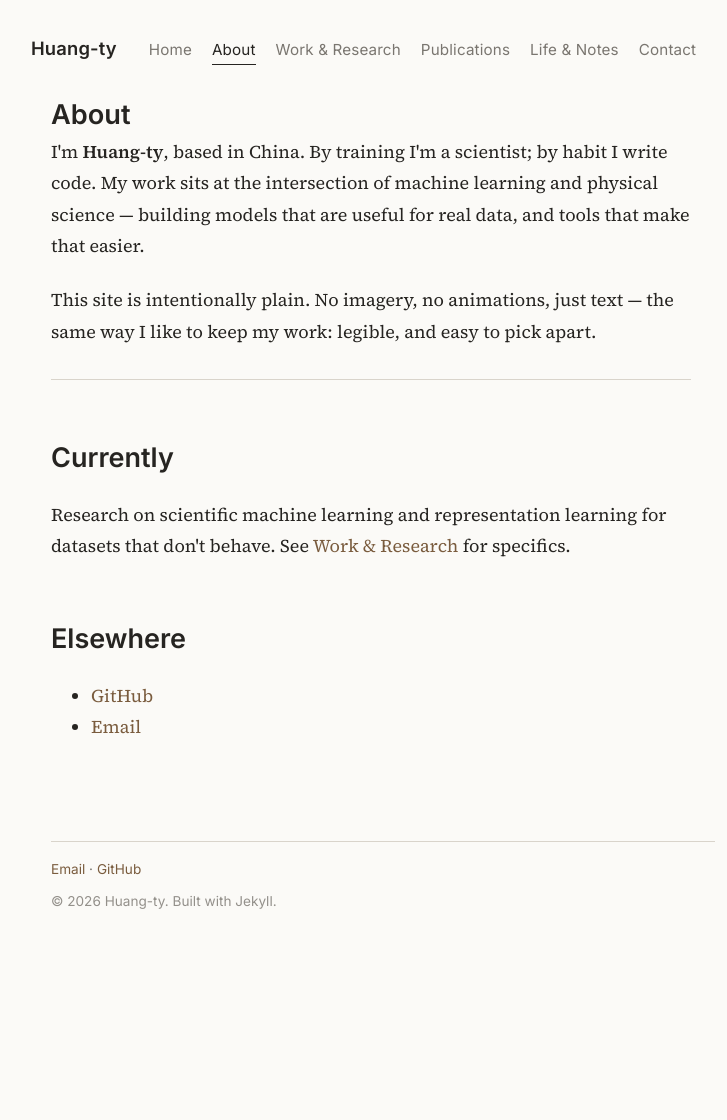
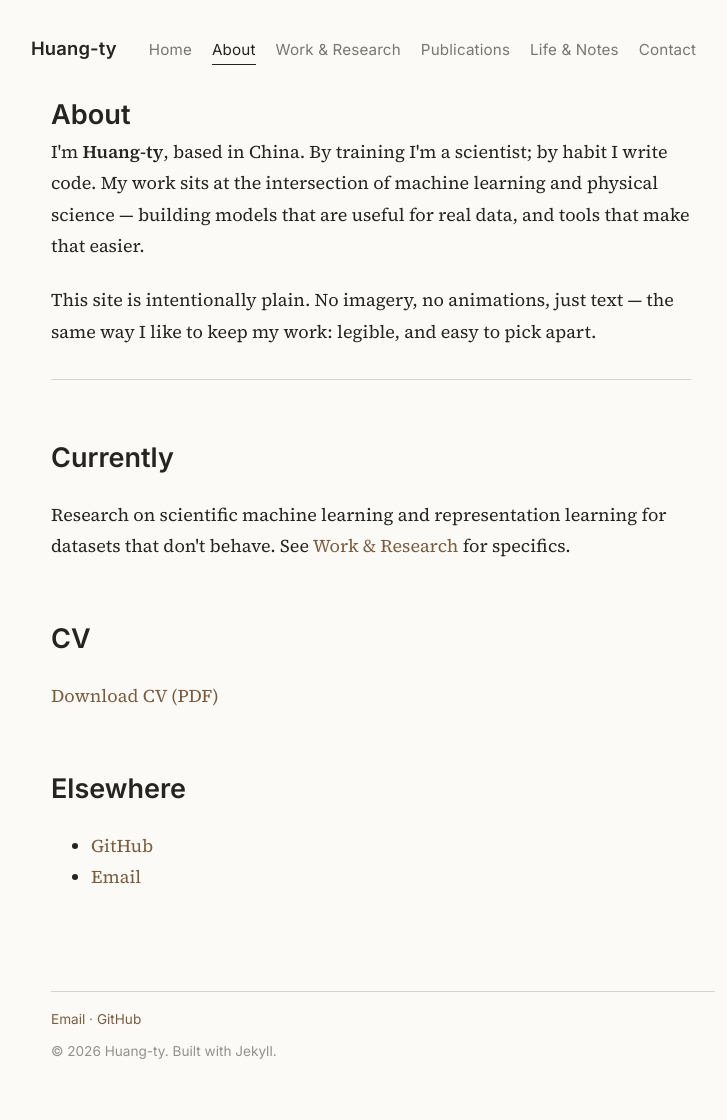
Before and after one commit to Huang-ty/Huang-ty.github.io, a Jekyll site: the page built from pages/about.md, in a window 1280 px wide. Shown: the whole page, without its empty margins (257-984 px from the left). Built offline with Jekyll 4.4.1, drawn with Linux system fonts in a browser that asks for light colours; before the commit the page ends 970 px from its top, so only the background shows below that.

Commit message:
add CV (PDF)

```diff
--- a/pages/about.md
+++ b/pages/about.md
@@ -19,6 +19,9 @@ permalink: /about/
   <p>Research on scientific machine learning and representation learning for datasets that don't behave.
   See <a href="{{ '/work/' | relative_url }}">Work &amp; Research</a> for specifics.</p>
 
+  <h2>CV</h2>
+  <p><a href="{{ '/assets/files/John_Huang_CV.pdf' | relative_url }}">Download CV (PDF)</a></p>
+
   <h2>Elsewhere</h2>
   <ul>
     <li><a href="{{ site.social.github | default: '#' }}" rel="me">GitHub</a></li>
```
Also changed, not shown: 1 other file.
